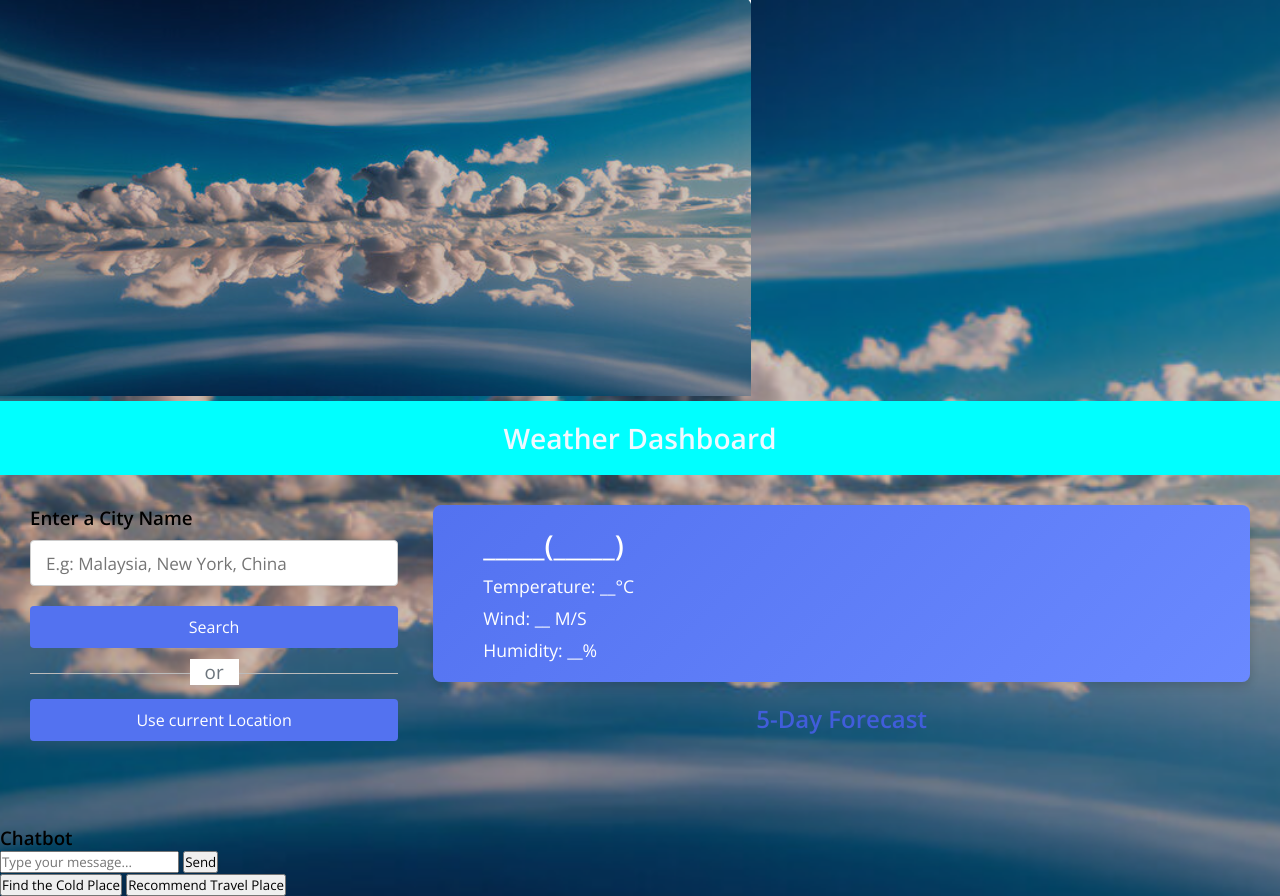
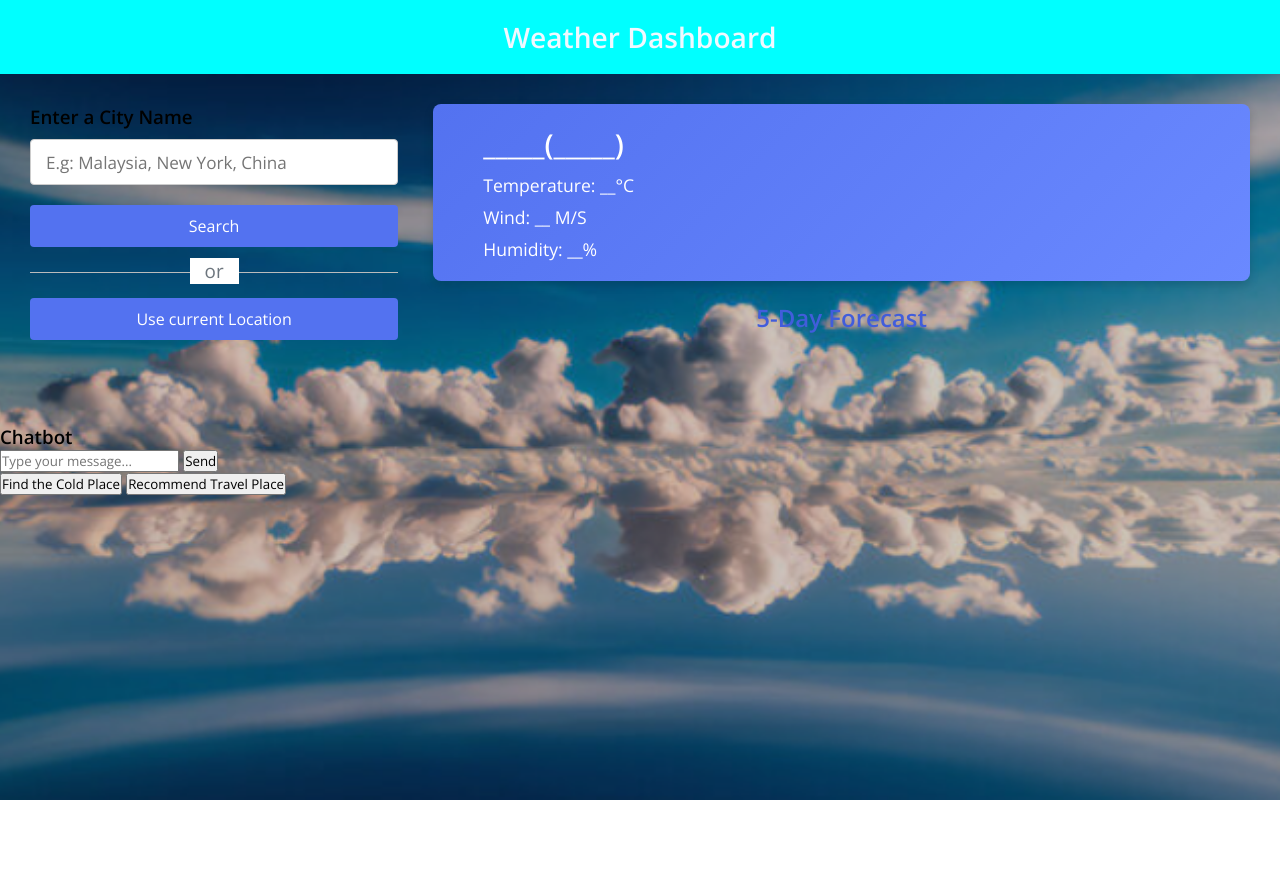
Before and after one commit to weihang1324/Weather-App, a website: page dashboard.html in a window 1280 px wide. After the commit the page ends 800 px from the top, so only its background shows below. Drawn offline with nearby package versions, Linux system fonts and the light colour scheme.

Commit message:
Updated dashboard.html, index.html, style.css, and script.js

```diff
--- a/dashboard.html
+++ b/dashboard.html
@@ -12,7 +12,7 @@
     <body>
         <!-- Add background container class here -->
         <div class="dashboard-background">
-            <img src="photo/dashboardBG.png" alt="Background Image">
+
 
             <h1>Weather Dashboard</h1>
             <div class="container">
```
Also changed, not shown: index.html (+1 -1 lines).
